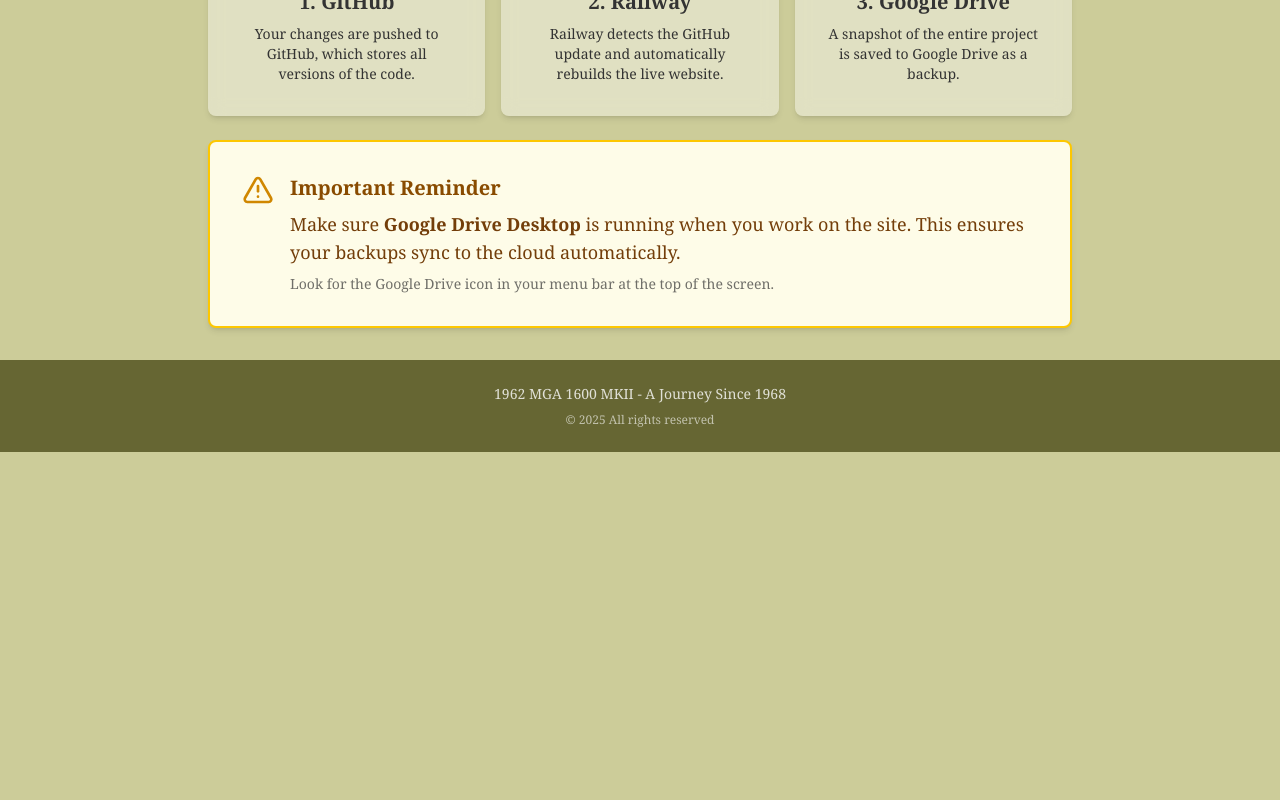
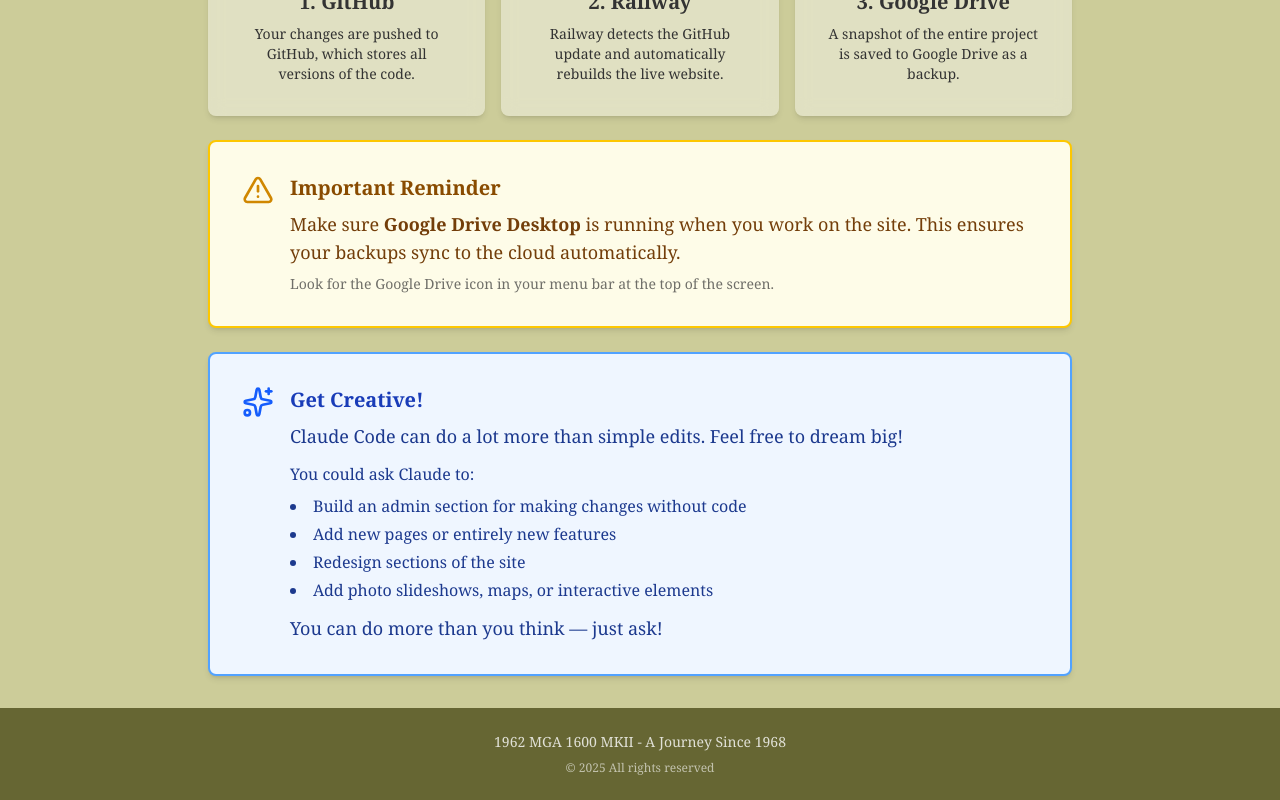
Before and after one commit to kendoris/new-mga-site, a Next.js app: page /how-to in a window 1280 px wide. Shown: the part 2620-3420 px from the top of the page. Before the commit the page ends 3072 px from the top, so only its background shows below. Built offline with nearby package versions, Linux system fonts and the light colour scheme; a web font is replaced by a local one.

Commit message:
Added Get Creative section to how-to

```diff
--- a/src/app/how-to/page.tsx
+++ b/src/app/how-to/page.tsx
@@ -2,7 +2,7 @@
 
 import { motion } from 'framer-motion';
 import ContentCard from '@/components/ContentCard';
-import { Terminal, Play, Eye, Rocket, MessageSquare, CheckCircle, Github, Cloud, HardDrive, AlertTriangle } from 'lucide-react';
+import { Terminal, Play, Eye, Rocket, MessageSquare, CheckCircle, Github, Cloud, HardDrive, AlertTriangle, Sparkles } from 'lucide-react';
 
 export default function HowToPage() {
   return (
@@ -232,7 +232,7 @@ export default function HowToPage() {
         </div>
 
         {/* Important Reminder */}
-        <ContentCard className="bg-yellow-50 border-2 border-yellow-400">
+        <ContentCard className="bg-yellow-50 border-2 border-yellow-400 mb-6">
           <div className="flex items-start gap-4">
             <AlertTriangle size={32} className="text-yellow-600 shrink-0" />
             <div>
@@ -248,6 +248,29 @@ export default function HowToPage() {
           </div>
         </ContentCard>
 
+        {/* Get Creative */}
+        <ContentCard className="bg-blue-50 border-2 border-blue-400">
+          <div className="flex items-start gap-4">
+            <Sparkles size={32} className="text-blue-600 shrink-0" />
+            <div>
+              <h3 className="text-xl font-bold text-blue-800 mb-2">Get Creative!</h3>
+              <p className="text-lg text-blue-900 mb-3">
+                Claude Code can do a lot more than simple edits. Feel free to dream big!
+              </p>
+              <p className="text-blue-900 mb-2">You could ask Claude to:</p>
+              <ul className="list-disc list-inside text-blue-900 space-y-1">
+                <li>Build an admin section for making changes without code</li>
+                <li>Add new pages or entirely new features</li>
+                <li>Redesign sections of the site</li>
+                <li>Add photo slideshows, maps, or interactive elements</li>
+              </ul>
+              <p className="text-lg text-blue-900 mt-3 font-medium">
+                You can do more than you think — just ask!
+              </p>
+            </div>
+          </div>
+        </ContentCard>
+
       </motion.div>
     </div>
   );
```
